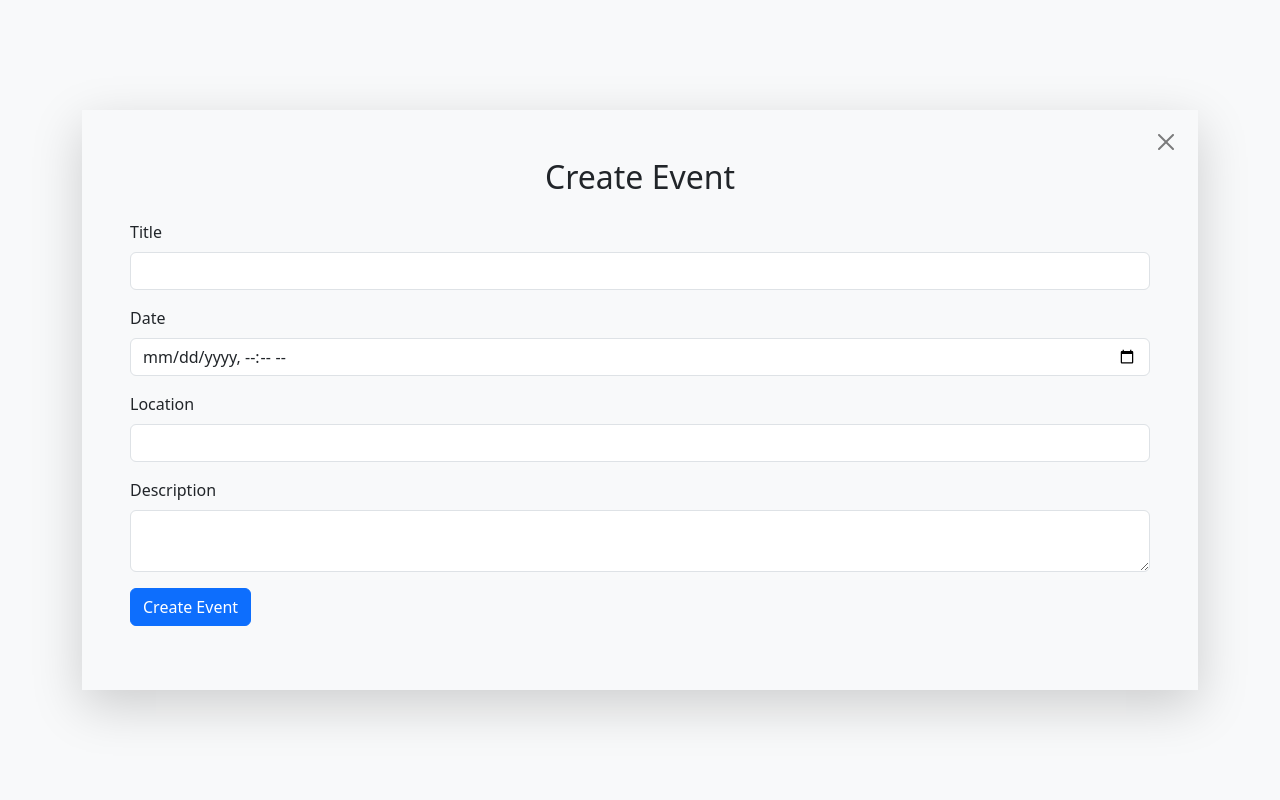
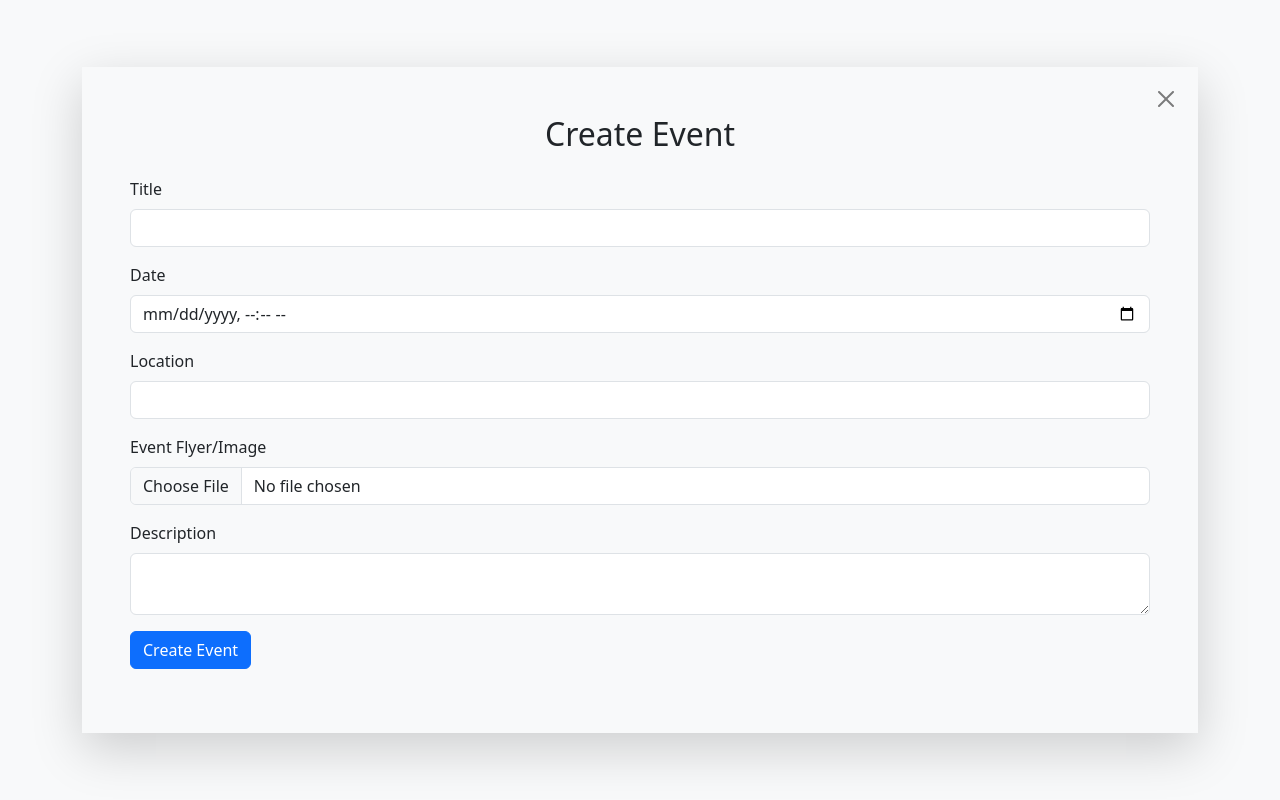
Before and after one commit to komodothon/events, a Flask app: page /create_event in a window 1280 px wide. Shown: the part 60-860 px from the top of the page. Run offline with Flask 3, Linux system fonts and the light colour scheme; a user stored in the database is signed in; some libraries are stand-ins or nearby versions.

Commit message:
Edit and Delete event features

```diff
--- a/app/forms.py
+++ b/app/forms.py
@@ -1,6 +1,7 @@
 from flask_wtf import FlaskForm
-from wtforms import StringField, EmailField, PasswordField, TextAreaField, SubmitField, DateTimeLocalField
+from wtforms import StringField, EmailField, PasswordField, TextAreaField, SubmitField, DateTimeLocalField, FileField
 from wtforms.validators import DataRequired, EqualTo, Length
+from flask_wtf.file import FileAllowed
 
 class RegisterForm(FlaskForm):
     username = StringField("Username", validators=[DataRequired()])
@@ -14,10 +15,11 @@ class LoginForm(FlaskForm):
     password = PasswordField("Password", validators=[DataRequired()])
     submit = SubmitField("Login")
 
-class CreateEventForm(FlaskForm):
+class EventForm(FlaskForm):
     title = StringField("Title", validators=[DataRequired()])
     date = DateTimeLocalField("Date", format='%Y-%m-%dT%H:%M', validators=[DataRequired()])
     location = StringField("Location", validators=[DataRequired()])
+    image = FileField('Event Flyer/Image', validators=[FileAllowed(['jpg', 'png', 'jpeg'], 'Images only!')])
     description = TextAreaField("Description", validators=[DataRequired()])
     submit = SubmitField("Create Event")
 
--- a/app/models.py
+++ b/app/models.py
@@ -65,7 +65,7 @@ class Event(db.Model):
     location = db.Column(db.String(80), nullable=False)
     description = db.Column(db.Text, nullable=False)
     owner_id = db.Column(db.Integer, db.ForeignKey('users.id'), nullable=False)
-    image_location = db.Column(db.String(120), nullable=True)
+    image_path = db.Column(db.String(120), nullable=True)
 
     owner = db.relationship('User', back_populates='events_owned')
 
--- a/app/routes/auth.py
+++ b/app/routes/auth.py
@@ -153,13 +153,18 @@ def reset_request():
 
     if form.validate_on_submit():
         email = form.email.data
+        print(f"given email: {email}")
         user = User.query.filter_by(email=email).first()
+        print(f"user: {user}")
 
+        if not user:
+            flash("User not found.", "warning")
+            return redirect(url_for("auth.login"))
         if user.auth_method == "oauth":
             flash("Please login with oauth 2.0 link provided!", "danger")
             return redirect(url_for("auth.login"))
 
-        if user and user.auth_method == "password":
+        if user.auth_method == "password":
             send_password_reset_email(user)
             flash("A password reset link will be sent to this email after verification", "info")
             return redirect(url_for("auth.login"))
--- a/app/routes/events.py
+++ b/app/routes/events.py
@@ -1,13 +1,17 @@
 """app/routes/events.py"""
 
-from flask import Blueprint, render_template, request, redirect, url_for
+from flask import Blueprint, render_template, request, redirect, url_for, current_app, flash
 from flask_login import login_required, current_user
+from werkzeug.utils import secure_filename
+import os
+from PIL import Image
+from datetime import datetime
 
 from app import db, login_manager
 from app.services.db_utils import *
 from app.services.email import send_email
 
-from app.forms import CreateEventForm
+from app.forms import EventForm
 
 events_bp = Blueprint("events", __name__, template_folder="templates")
 
@@ -36,34 +40,92 @@ def user_registered_events():
 
     return "username not found!"
 
-@events_bp.route("/event_details/<int:event_id>")
+@events_bp.route("/event_details/<int:event_id>", methods=["GET", "POST"])
 def event_details(event_id):
     """ event details page """
     event = get_event_detail(event_id)
 
-    if event:
-        return render_template("event_details.html", event=event)
-    else:
-        return "Event Not Found"
+    if not event:
+        flash("Event not found.", "danger")
+        return redirect(url_for("events.home"))
+
+    if request.method == "POST":
+        try:
+            event.title = request.form.get("title", event.title)
+            event.description = request.form.get("description", event.description)
+            event.date = datetime.strptime(request.form["date"], "%Y-%m-%dT%H:%M")
+            event.location = request.form.get("location", event.location)
+
+            # Check for new image upload
+            if "image" in request.files and request.files["image"].filename:
+                print(f"request.files: {request.files}")
+                file = request.files["image"]
+                filename = secure_filename(file.filename)
+                upload_folder = os.path.join(current_app.root_path, "../static/uploads/event_images")
+
+                # Ensure the directory exists
+                os.makedirs(upload_folder, exist_ok=True)
+
+                # Delete the old image if it exists
+                if event.image_path and os.path.exists(os.path.join(current_app.root_path, event.image_path)):
+                    os.remove(os.path.join(current_app.root_path,"..", event.image_path))
+
+                # Save the new image
+                image_path = os.path.join("static/uploads/event_images", filename).replace("\\", "/")
+                with Image.open(file) as img:
+                    img.thumbnail((800, 800))
+                    img.save(os.path.join(upload_folder, filename))
+                event.image_path = image_path
+
+            db.session.commit()
+            print(f"event updated: {event}")
+            flash("Event successfully updated.", "info")
+
+        except Exception as e:
+            db.session.rollback()
+            flash(f"Error during update of event: {str(e)}", "danger")
+
+
+    return render_template("event_details.html", event=event)
+
 
 @events_bp.route("/create_event", methods=["POST", "GET"])
 @login_required
 def create_event():
     """ Create a new event """
 
-    create_event_form = CreateEventForm()
+    form = EventForm()
     print("create event: initiated")
 
-    if create_event_form.validate_on_submit():
+    if form.validate_on_submit():
     # if request.method == "POST":
         print(request.form.items())
         # print("create event: validated")
-        title = create_event_form.title.data
-        date = create_event_form.date.data
-        location = create_event_form.location.data
-        description = create_event_form.description.data
+        title = form.title.data
+        date = form.date.data
+        location = form.location.data
+        description = form.description.data
 
-        create_new_event(title, date, location, description, current_user)
+        file = form.image.data
+        image_path = None
+
+        if file:
+            filename = secure_filename(file.filename)
+            image_path = os.path.join("static/uploads/event_images", filename).replace("\\", "/")
+
+            upload_folder = os.path.join(current_app.root_path, "../static/uploads/event_images")
+            try:
+                os.makedirs(upload_folder, exist_ok=True)
+                with Image.open(file) as img:
+                    img.thumbnail((800,800))
+                    img.save(os.path.join(upload_folder, filename))
+                print(f"File saved to: {image_path}")
+            except Exception as e:
+                print(f"Error saving file: {e}")
+                flash("Error while saving file.", "danger")
+                return redirect(url_for("events.create_event"))
+
+        create_new_event(title, date, location, description, current_user, image_path)
 
         recipient = [current_user.email]
         subject = f"Event: {title} created"
@@ -71,9 +133,11 @@ def create_event():
 
         send_email(recipient, subject, body)
 
+        flash("Event created successfully!", "info")
+
         return redirect(url_for("events.home"))
 
-    return render_template("create_event.html", form=create_event_form)
+    return render_template("create_event.html", form=form)
 
 
 @events_bp.route("/register_for_event/<int:event_id>", methods=["GET"])
@@ -83,3 +147,16 @@ def register_for_event(event_id):
     if current_user.is_authenticated and event_id:
         user_event_registration(event_id, current_user)
     return redirect(url_for("events.user_registered_events"))
+
+
+@events_bp.route("/delete_event/<int:event_id>", methods=["GET"])
+def delete_event(event_id):
+    event =  Event.query.get(event_id)
+
+    if not event:
+        flash("Event not found!", "danger")
+        return redirect(url_for("events.home"))
+    db.session.delete(event)
+    db.session.commit()
+    flash("Event deleted.", "info")
+    return redirect(url_for("events.home"))
--- a/requirements.txt
+++ b/requirements.txt
@@ -25,6 +25,7 @@ Jinja2==3.1.4
 Mako==1.3.8
 MarkupSafe==3.0.2
 packaging==24.2
+pillow==11.1.0
 pycparser==2.22
 python-dotenv==1.0.1
 requests==2.32.3
--- a/templates/create_event.html
+++ b/templates/create_event.html
@@ -19,7 +19,7 @@
 
 
                     <!-- Create event form (Flaskform) -->
-                     <form action="{{ url_for('events.create_event') }}" method="POST">
+                     <form action="{{ url_for('events.create_event') }}" method="POST" enctype="multipart/form-data">
                         <div class="mb-3">
                             {{ form.hidden_tag() }}
 
@@ -36,6 +36,11 @@
                             <div class="mb-3">
                                 {{ form.location.label(class="form-label") }}
                                 {{ form.location(class="form-control") }}
+                            </div>
+
+                            <div class="mb-3">
+                                {{ form.image.label(class="form-label") }}
+                                {{ form.image(class="form-control") }}
                             </div>
 
                             <div class="mb-3">
```
Also changed, not shown: app/services/db_utils.py (+10 -2 lines), migrations/versions/087dfed202cf_add_image_path_column_to_event_model.py (added, +32 -0 lines), templates/event_details.html (+66 -1 lines), templates/home.html (+11 -1 lines), templates/user_owned_events.html (+16 -2 lines), templates/user_registered_events.html (+4 -3 lines), instance/events.db, static/uploads/event_images/Rome.jpg (added), static/uploads/event_images/deepavali.jpg (added), static/uploads/event_images/pongal.jpg (added).
